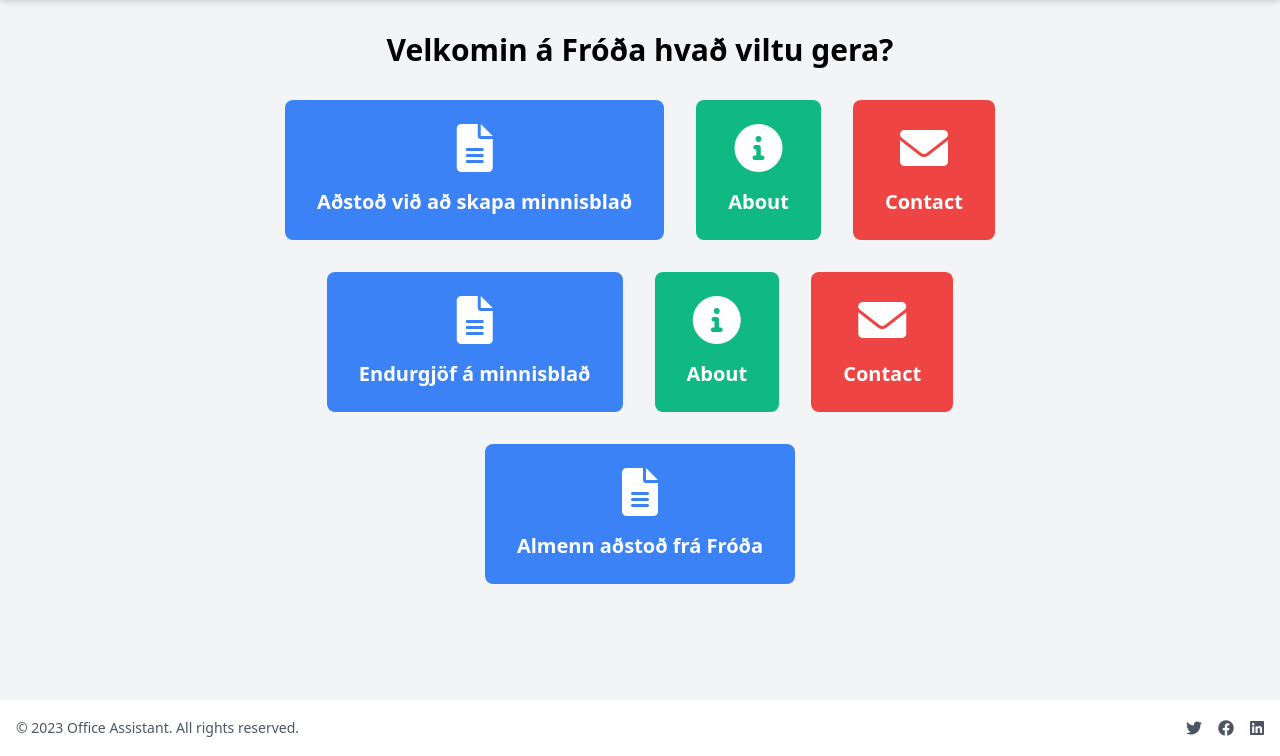
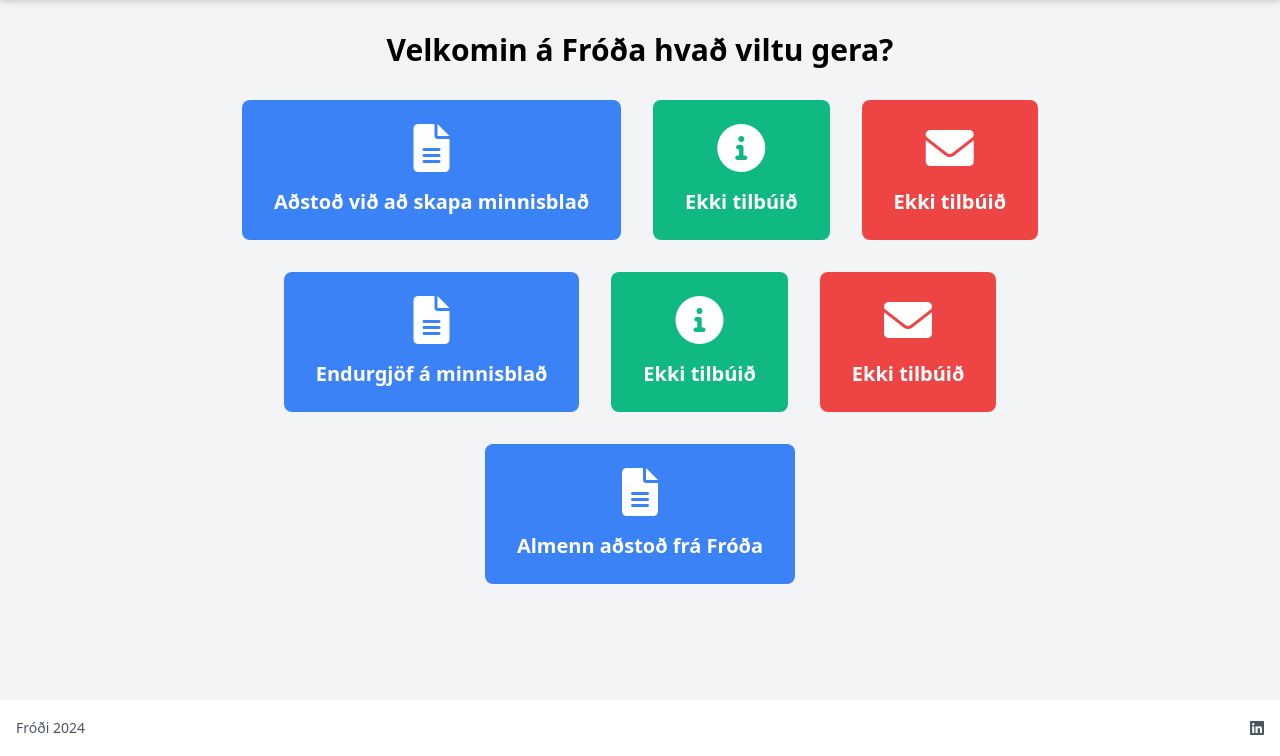
Before and after one commit to StefnirKristjansson/office-assistant, a FastAPI app: page / in a window 1280 px wide. Shown: the part 44-800 px from the top of the page. Run offline with FastAPI, Linux system fonts and the light colour scheme.

Commit message:
Update index.html title and button labels to reflect new branding

```diff
--- a/app/templates/index.html
+++ b/app/templates/index.html
@@ -2,7 +2,7 @@
 <html lang="en">
   <head>
     <meta charset="UTF-8" />
-    <title>Welcome to Office Assistant</title>
+    <title>Fróði</title>
     <!-- Include Tailwind CSS -->
     <link
       href="https://cdn.jsdelivr.net/npm/tailwindcss@2.2.19/dist/tailwind.min.css"
@@ -44,7 +44,7 @@
           class="bg-green-500 hover:bg-green-700 text-white font-bold py-6 px-8 rounded-lg inline-flex flex-col items-center"
         >
           <i class="fas fa-info-circle fa-3x mb-4"></i>
-          <span class="text-xl">About</span>
+          <span class="text-xl">Ekki tilbúið</span>
         </a>
         <!-- Button 3 -->
         <a
@@ -52,7 +52,7 @@
           class="bg-red-500 hover:bg-red-700 text-white font-bold py-6 px-8 rounded-lg inline-flex flex-col items-center"
         >
           <i class="fas fa-envelope fa-3x mb-4"></i>
-          <span class="text-xl">Contact</span>
+          <span class="text-xl">Ekki tilbúið</span>
         </a>
       </div>
       <div class="flex justify-center space-x-8 mt-8">
@@ -70,7 +70,7 @@
           class="bg-green-500 hover:bg-green-700 text-white font-bold py-6 px-8 rounded-lg inline-flex flex-col items-center"
         >
           <i class="fas fa-info-circle fa-3x mb-4"></i>
-          <span class="text-xl">About</span>
+          <span class="text-xl">Ekki tilbúið</span>
         </a>
         <!-- Button 3 -->
         <a
@@ -78,7 +78,7 @@
           class="bg-red-500 hover:bg-red-700 text-white font-bold py-6 px-8 rounded-lg inline-flex flex-col items-center"
         >
           <i class="fas fa-envelope fa-3x mb-4"></i>
-          <span class="text-xl">Contact</span>
+          <span class="text-xl">Ekki tilbúið</span>
         </a>
       </div>
       <div class="flex justify-center space-x-8 mt-8">
@@ -90,7 +90,6 @@
           <i class="fas fa-file-alt fa-3x mb-4"></i>
           <span class="text-xl">Almenn aðstoð frá Fróða</span>
         </a>
-
       </div>
     </main>
 
@@ -99,17 +98,11 @@
       <div
         class="container mx-auto px-4 py-4 flex justify-between items-center"
       >
-        <p class="text-sm text-gray-600">
-          &copy; 2023 Office Assistant. All rights reserved.
-        </p>
+        <p class="text-sm text-gray-600">Fróði 2024</p>
         <div class="flex space-x-4">
-          <a href="#" class="text-gray-600 hover:text-gray-800"
-            ><i class="fab fa-twitter"></i
-          ></a>
-          <a href="#" class="text-gray-600 hover:text-gray-800"
-            ><i class="fab fa-facebook"></i
-          ></a>
-          <a href="#" class="text-gray-600 hover:text-gray-800"
+          <a
+            href="https://www.linkedin.com/in/stefnirk/"
+            class="text-gray-600 hover:text-gray-800"
             ><i class="fab fa-linkedin"></i
           ></a>
         </div>
```
